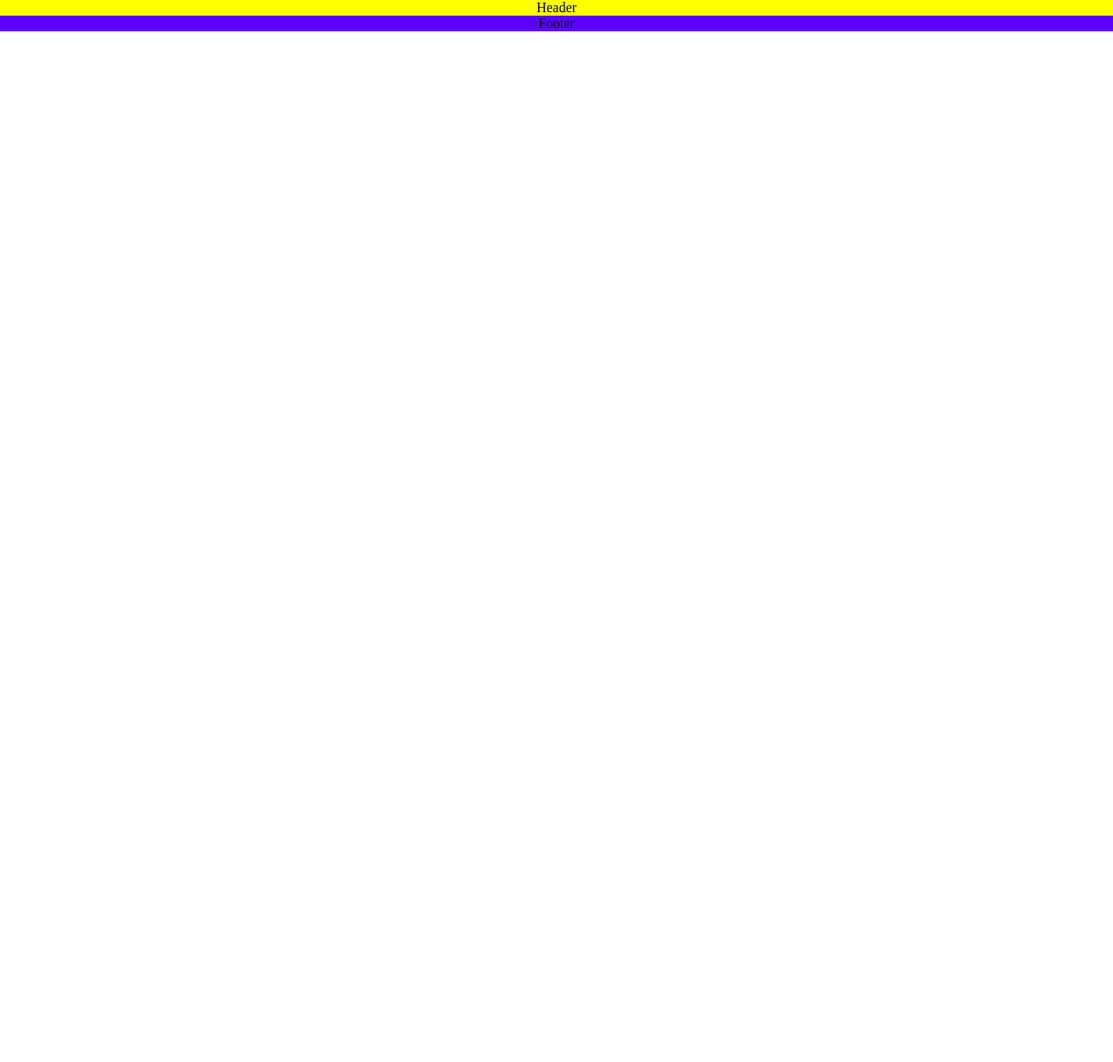
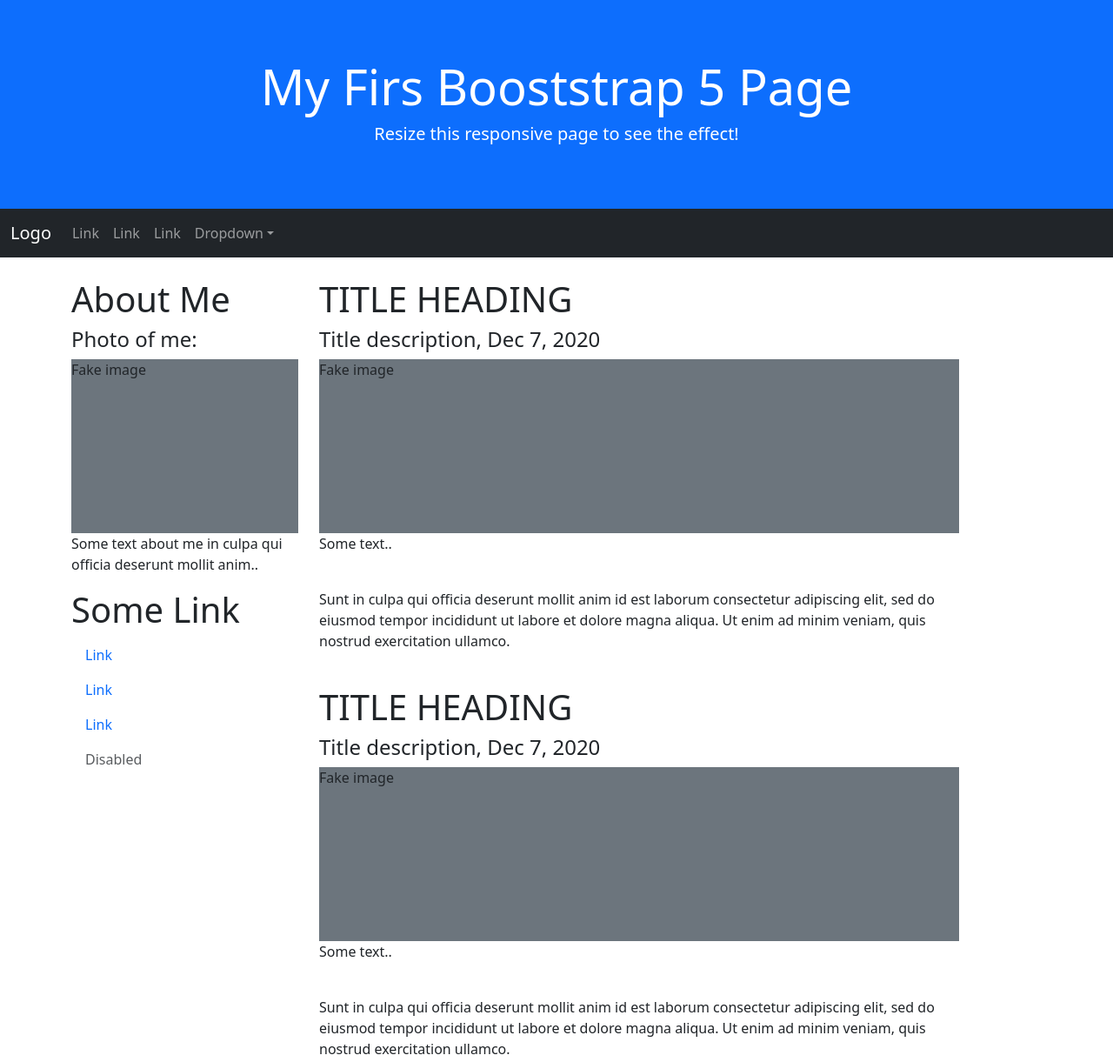
Before and after one commit to Wert1717/page-list, a plain HTML site: page git/index.html in a window 1280 px wide. Shown: the top 1221 px of the page at 87% size. Before the commit the page ends 800 px from the top, so only its background shows below. Drawn offline with nearby package versions, Linux system fonts and the light colour scheme.

Commit message:
first commit

```diff
--- a/git/index.html
+++ b/git/index.html
@@ -1,13 +1,99 @@
 <!DOCTYPE html>
 <html lang="en">
+
 <head>
     <meta charset="UTF-8">
     <meta name="viewport" content="width=device-width, initial-scale=1.0">
-    <title>Page list</title>
-    <link rel="stylesheet" href="style.css">
+    <title>My Firs Booststrap 5 Page</title>
+    <link href="https://cdn.jsdelivr.net/npm/bootstrap@5.3.5/dist/css/bootstrap.min.css" rel="stylesheet"
+        integrity="sha384-SgOJa3DmI69IUzQ2PVdRZhwQ+dy64/BUtbMJw1MZ8t5HZApcHrRKUc4W0kG879m7" crossorigin="anonymous">
 </head>
+<script src="https://cdn.jsdelivr.net/npm/bootstrap@5.3.5/dist/js/bootstrap.bundle.min.js" integrity="sha384-k6d4wzSIapyDyv1kpU366/PK5hCdSbCRGRCMv+eplOQJWyd1fbcAu9OCUj5zNLiq" crossorigin="anonymous"></script>
+
+</head>
+
 <body>
-    <header>Header</header>
-    <footer>Footer</footer>
+    <header class="bg-primary text-white text-center p-5 d-flex flex-column align-items-center justify-content-center"
+        style="min-height: 240px;">
+        <h1 class="display-4 fw-medium">My Firs Booststrap 5 Page</h1>
+        <p class="h5">Resize this responsive page to see the effect!</p>
+    </header>
+    <nav class="navbar navbar-expand-sm bg-dark navbar-dark">
+        <div class="container-fluid">
+          <a class="navbar-brand" href="#">Logo</a>
+          <button class="navbar-toggler" type="button" data-bs-toggle="collapse" data-bs-target="#collapsibleNavbar">
+            <span class="navbar-toggler-icon"></span>
+          </button>
+          <div class="collapse navbar-collapse" id="collapsibleNavbar">
+            <ul class="navbar-nav">
+              <li class="nav-item">
+                <a class="nav-link" href="#">Link</a>
+              </li>
+              <li class="nav-item">
+                <a class="nav-link" href="#">Link</a>
+              </li>
+              <li class="nav-item">
+                <a class="nav-link" href="#">Link</a>
+              </li>
+              <li class="nav-item dropdown">
+                <a class="nav-link dropdown-toggle" href="#" role="button" data-bs-toggle="dropdown">Dropdown</a>
+                <ul class="dropdown-menu">
+                  <li><a class="dropdown-item" href="#">Link</a></li>
+                  <li><a class="dropdown-item" href="#">Another link</a></li>
+                  <li><a class="dropdown-item" href="#">A third link</a></li>
+                </ul>
+              </li>
+            </ul>
+          </div>
+        </div>
+      </nav>
+    <section class="container my-4">
+        <main class="row">
+            <div class="col-md-3">
+                <h1 class="">About Me</h1>
+                <h4>Photo of me:</h4>
+                <div class="bg-secondary" style="min-height: 200px;">Fake image</div>
+                <p>Some text about me in culpa qui officia deserunt mollit anim..</p>
+                <h1>Some Link</h1>
+                <ul class="nav flex-column">
+                    <li class="nav-item">
+                        <a class="nav-link" href="#">Link</a>
+                    </li>
+                    <li class="nav-item">
+                        <a class="nav-link" href="#">Link</a>
+                    </li>
+                    <li class="nav-item">
+                        <a class="nav-link" href="#">Link</a>
+                    </li>
+                    <li class="nav-item">
+                        <a class="nav-link disabled" href="#">Disabled</a>
+                    </li>
+                </ul>
+            </div>
+            <div class="col-md-8">
+                <h1>TITLE HEADING</h1>
+                <h4>Title description, Dec 7, 2020</h4>
+                <div class="bg-secondary" style="min-height: 200px;">Fake image</div>
+                <p>Some text..</p><br>
+                <p>Sunt in culpa qui officia deserunt mollit anim id est laborum consectetur adipiscing elit, sed do
+                    eiusmod tempor incididunt ut labore et dolore magna aliqua. Ut enim ad minim veniam, quis nostrud
+                    exercitation ullamco.</p>
+                <br>
+                <div>
+                    <h1>TITLE HEADING</h1>
+                    <h4>Title description, Dec 7, 2020</h4>
+                    <div class="bg-secondary" style="min-height: 200px;">Fake image</div>
+                    <p>Some text..</p><br>
+                    <p>Sunt in culpa qui officia deserunt mollit anim id est laborum consectetur adipiscing elit, sed do
+                        eiusmod tempor incididunt ut labore et dolore magna aliqua. Ut enim ad minim veniam, quis
+                        nostrud exercitation ullamco.</p>
+                </div>
+            </div>
+        </main>
+    </section>
+    <footer class="bg-dark text-center text-white p-5">
+        <h5>Footer</h5>
+    </footer>
 </body>
+
 </html>
--- a/git/style.css
+++ /dev/null
@@ -1,19 +0,0 @@
-*{
-    margin: 0;
-    padding: 0;
-    box-sizing: border-box;
-}
-
-header{
-    display: flex;
-    flex-direction: column;
-    align-items: center;
-    background-color: yellow;
-}
-
-footer{
-    display: flex;
-    flex-direction: column;
-    align-items: center;
-    background-color: rgb(93, 0, 255);
-}
```
Also changed, not shown: git/6-flex.html (added, +47 -0 lines), git/2-colors.html (added), git/7-amaliyot.html (added), 1 other file.
